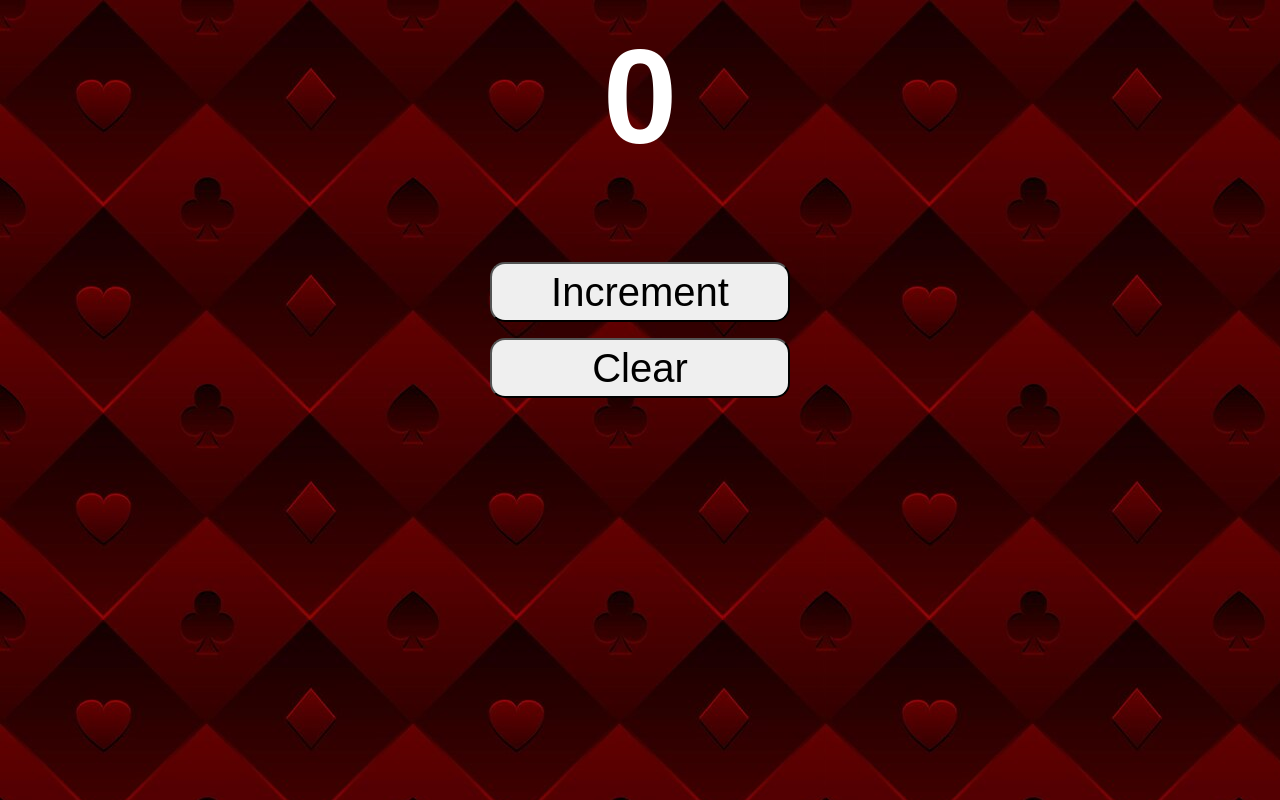
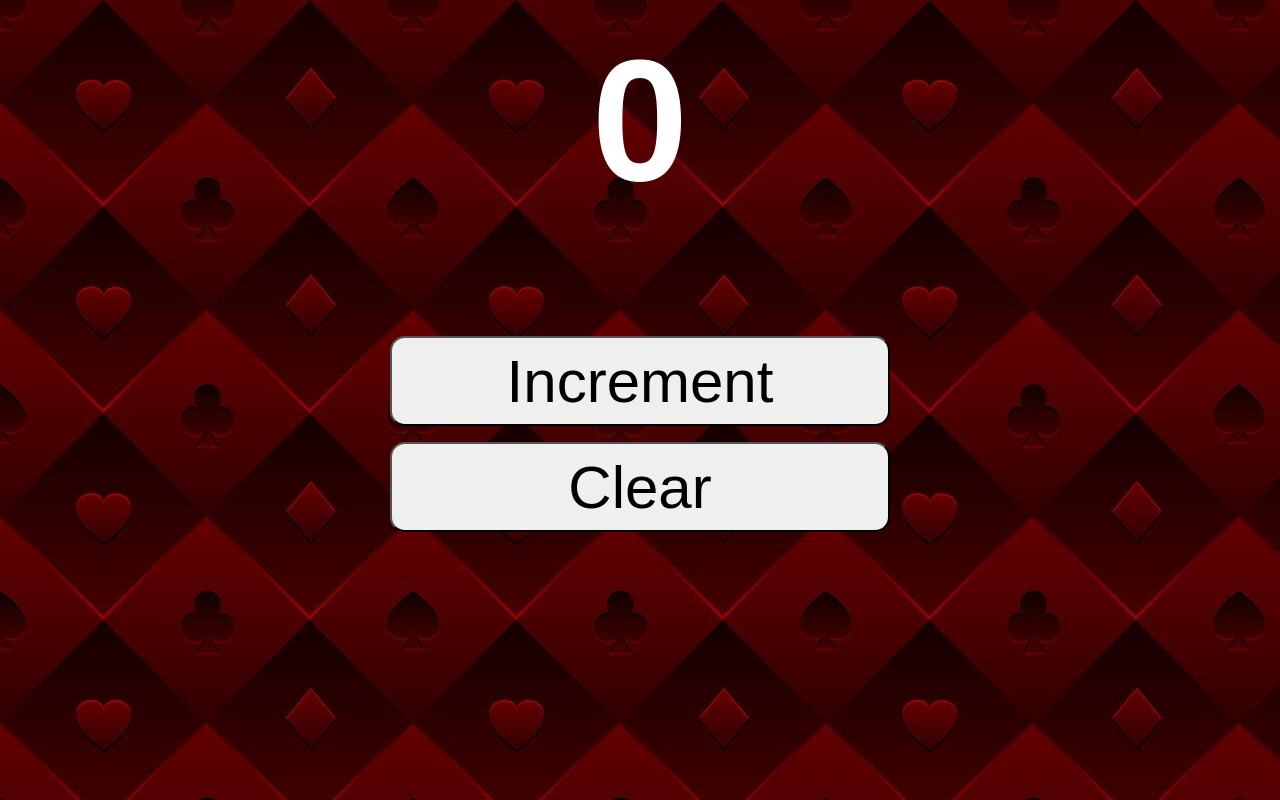
Before and after one commit to IlliniOrange/CounterApp, a plain HTML site: page index.html in a window 1280 px wide. Drawn offline with Linux system fonts and the light colour scheme.

Commit message:
Update index.css

```diff
--- a/index.css
+++ b/index.css
@@ -8,16 +8,16 @@ body {
 
 h1 {
     margin-top: 20px;
-    font-size: 100pt;
+    font-size: 130pt;
 }
 
 div {
-    width: 100%
+    width: auto;
 }
 
 button {
     border-radius: 15px;
-    width: 300px;
-    height: 60px;
-    font-size: 40px;
+    width: 500px;
+    height: 90px;
+    font-size: 60px;
 }
```
